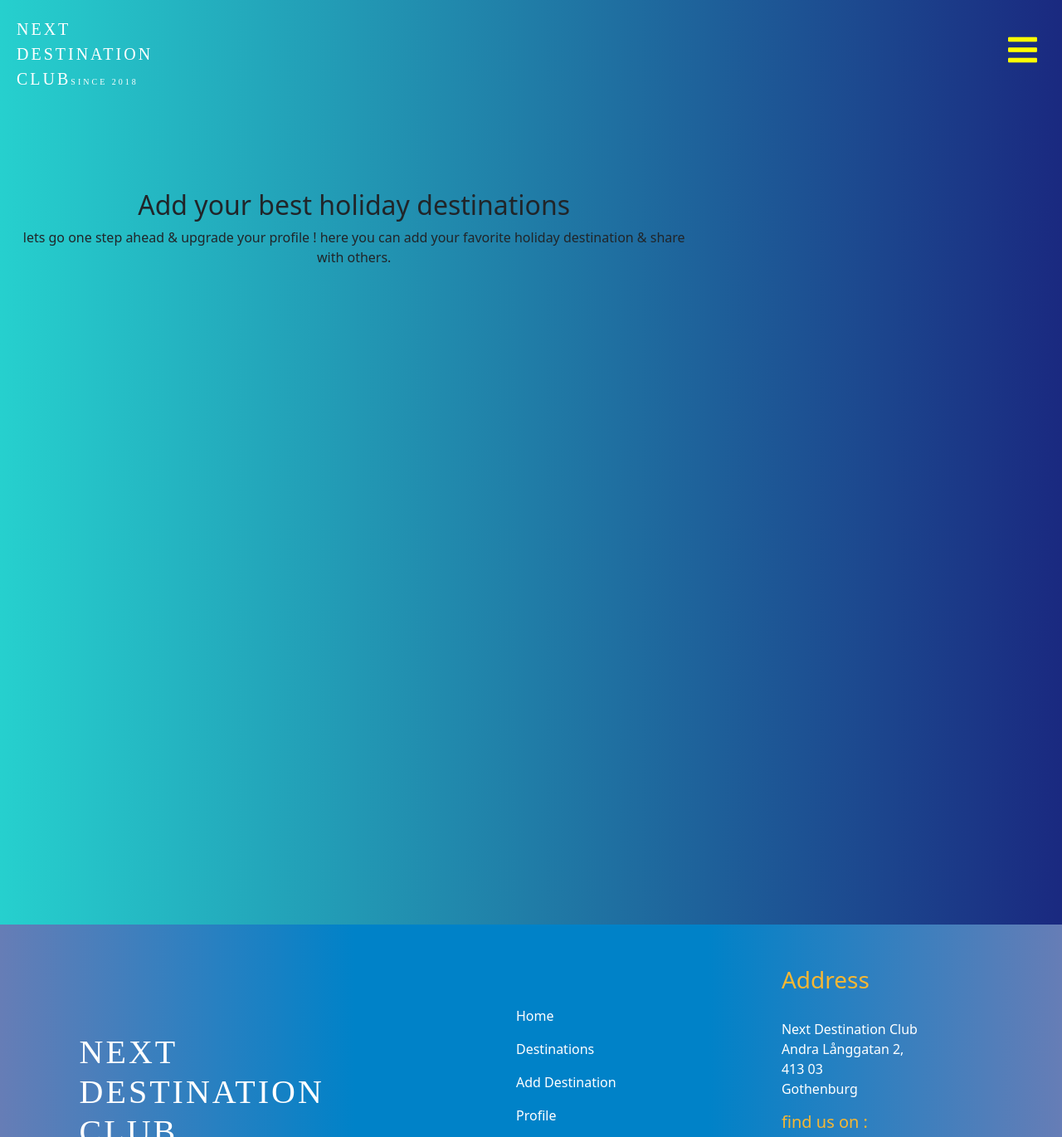
After one commit to jas-sin82/next-destination-club-milestone-3, a Flask app: page /add_destination in a window 1280 px wide. The commit adds this page. Shown: the whole page at 83% size. Run offline with Flask 2, Linux system fonts and the light colour scheme; the visitor is signed in with stand-in values (Sample User, id 1); data that the repository does not hold is empty; some libraries are stand-ins or nearby versions.

Commit message:
create add destinaton template

```diff
--- /dev/null
+++ b/templates/add-destination.html
@@ -0,0 +1,22 @@
+{% extends "base.html" %}
+{% block content %}
+<!--add destination-->
+<section>
+    <div class="container-fluid align-items-center">
+        <div class="row">
+            <div class="col-lg-8 text-center center mt-5">
+                <h2> Add your best holiday destinations</h2>
+                <p>
+                    lets go one step ahead & upgrade your profile !
+                    here you can add your favorite holiday destination
+                    & share with others.
+                </p>
+            </div>
+        </div>
+
+
+
+
+
+
+{% endblock %}
--- a/templates/base.html
+++ b/templates/base.html
@@ -34,7 +34,7 @@
                 <a href="{{ url_for('home_page') }}">Home</a>
                 {% if session.user %}
                     <a href="{{ url_for('get_destinations') }}">Destinations</a>
-                    <a href="#">Add Destination</a>
+                    <a href="{{ url_for('add_destination') }}">Add Destination</a>
                     <a href="{{ url_for('profile', username=session['user']) }}">Profile</a>
                     <a href="#">Manage Categories</a>
                     <a href="{{ url_for('log_out') }}">Log out</a>
@@ -76,7 +76,7 @@
                     <li class="footer-links"> <a href="{{ url_for('home_page') }}">Home</a></li>
                     {% if session.user %}
                         <li class="footer-links"> <a href="{{ url_for('get_destinations') }}">Destinations</a></li>
-                        <li class="footer-links"> <a href="">Add Destination</a></li>
+                        <li class="footer-links"> <a href="{{ url_for('add_destination') }}">Add Destination</a></li>
                         <li class="footer-links"> <a href="{{ url_for('profile', username=session['user']) }}">Profile</a></li>
                         <li class="footer-links"> <a href="{{ url_for('log_out') }}">Log out</a></li>
                     {% else %}
--- a/templates/destinations.html
+++ b/templates/destinations.html
@@ -10,7 +10,7 @@
         {{destination.language}}<br>
         {{destination.best_time_to_travel}}<br>
         {{destination.destination_description}}<br>
-        {{destination.country_name}}
+        {{destination.country}}
     {% endfor %}
 
 {% endblock %}
--- a/templates/profile.html
+++ b/templates/profile.html
@@ -46,7 +46,8 @@
                     <p class="card-text mb-3">{{ destination.climate}}</p>
                     <p class="card-text mb-3">{{ destination.language}}</p>
                     <p class="card-text mb-3">{{ destination.best_time_to_travel }}</p>
-                    <p class="card-text mb-3">{{destination.country_name}}</p>
+                    <p class="card-text mb-3">{{destination.country}}</p>
+                    <p class="card-text mb-3">{{destination.destination_description}}</p>
                     <p class="card-text mb-3">{{destination.created_by }}</p>
                     <div class="mb-3">
                         <a href="" class="mb-3">Edit</a>
@@ -57,7 +58,7 @@
             {% else %}
             <div class="col mb-5 text-center profile-message">
                 <h2 class="profile-message mt-5">You haven't save any destination yet...</h2>
-               <a href="" class="edit-profile">Create Event</a>
+               <a href="{{ url_for('add_destination') }}" class="edit-profile">Create Event</a>
             </div>
             {% endfor %}
         </div>
```
